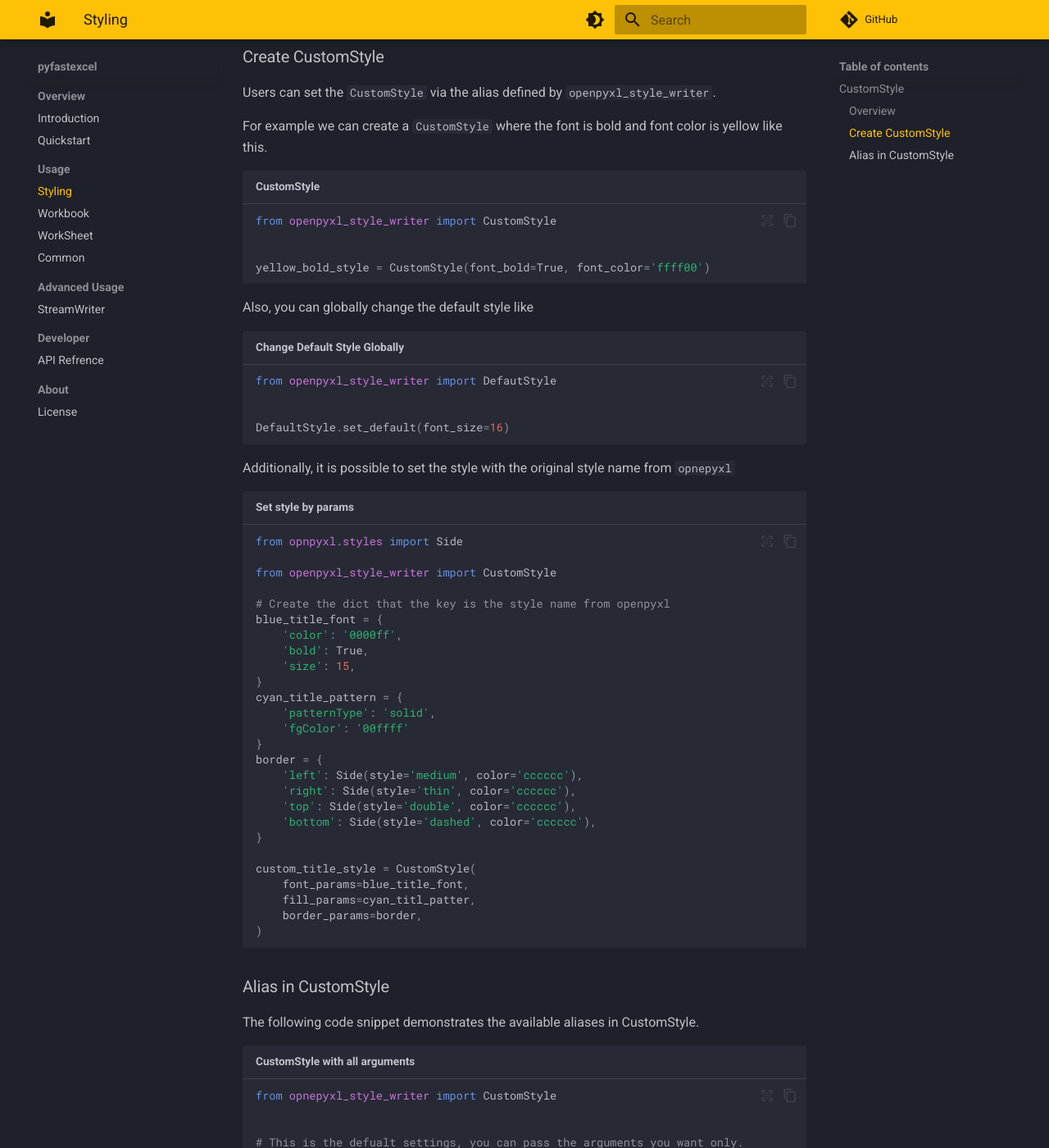
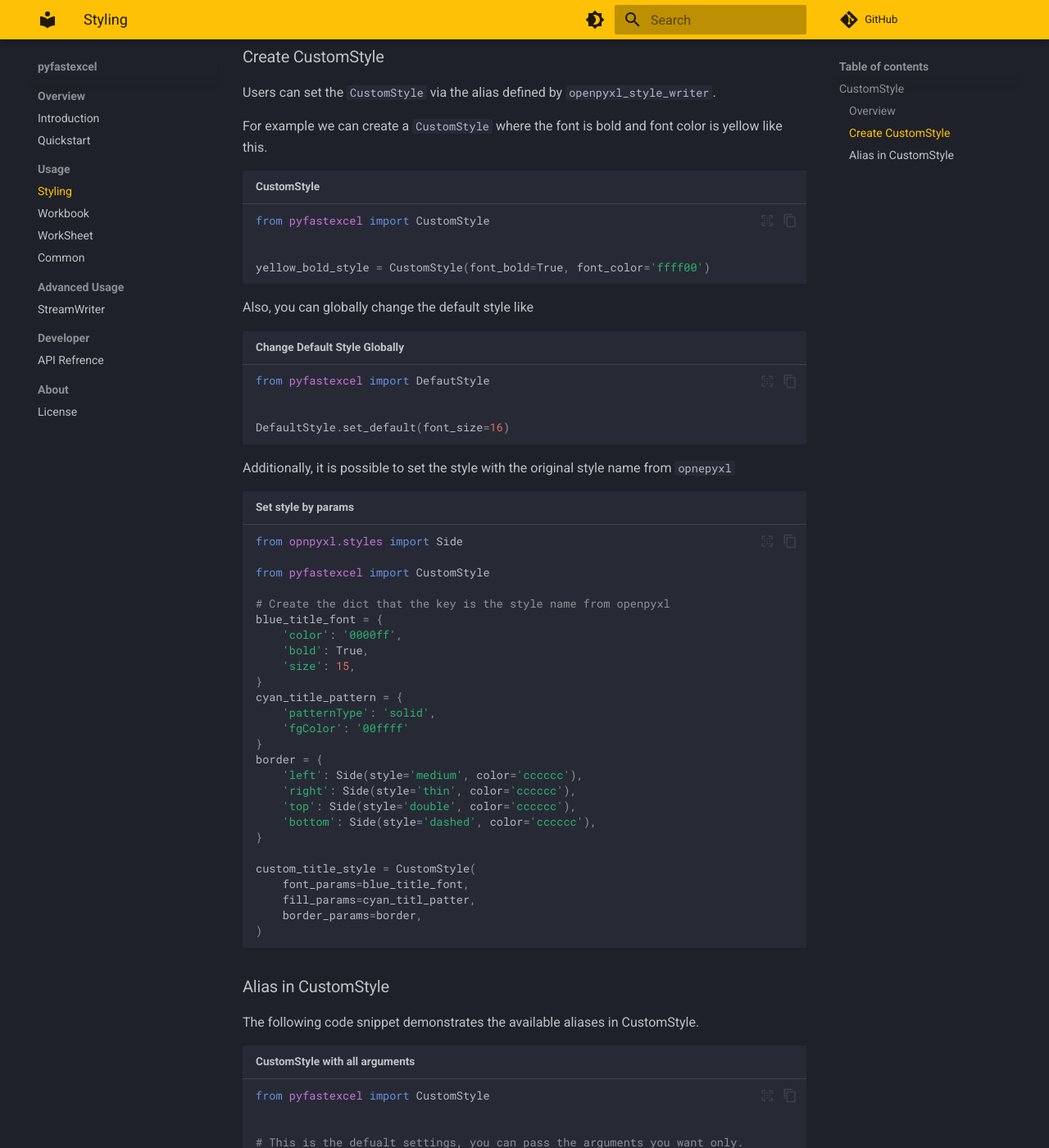
Before and after one commit to Zncl2222/pyfastexcel, an MkDocs documentation site: the page built from docs/style.md, in a window 1280 px wide and 1400 px high, scrolled down 456 px. Shown: the whole window at 82% size. Built offline with MkDocs 1.6.1 and Material for MkDocs 9.7.7, drawn with Linux system fonts in a browser that asks for light colours; comment, search, counter and statistics services are not loaded.

Commit message:
docs: modify the import path of CustomStyle and DefaultStyle

````diff
--- a/docs/style.md
+++ b/docs/style.md
@@ -19,7 +19,7 @@ Users can set the `CustomStyle` via the alias defined by `openpyxl_style_writer`
 For example we can create a `CustomStyle` where the font is bold and font color is yellow like this.
 
 ```python title="CustomStyle"
-from openpyxl_style_writer import CustomStyle
+from pyfastexcel import CustomStyle
 
 
 yellow_bold_style = CustomStyle(font_bold=True, font_color='ffff00')
@@ -28,7 +28,7 @@ yellow_bold_style = CustomStyle(font_bold=True, font_color='ffff00')
 Also, you can globally change the default style like
 
 ```python title="Change Default Style Globally"
-from openpyxl_style_writer import DefautStyle
+from pyfastexcel import DefautStyle
 
 
 DefaultStyle.set_default(font_size=16)
@@ -39,7 +39,7 @@ Additionally, it is possible to set the style with the original style name from
 ```python title="Set style by params"
 from opnpyxl.styles import Side
 
-from openpyxl_style_writer import CustomStyle
+from pyfastexcel import CustomStyle
 
 # Create the dict that the key is the style name from openpyxl
 blue_title_font = {
@@ -70,7 +70,7 @@ custom_title_style = CustomStyle(
 The following code snippet demonstrates the available aliases in CustomStyle.
 
 ```python title="CustomStyle with all arguments"
-from opnepyxl_style_writer import CustomStyle
+from pyfastexcel import CustomStyle
 
 
 # This is the defualt settings, you can pass the arguments you want only.
````
Also changed, not shown: docs/common.md (+1 -2 lines), docs/quickstart.md (+2 -7 lines), docs/worksheet.md (+2 -4 lines).
